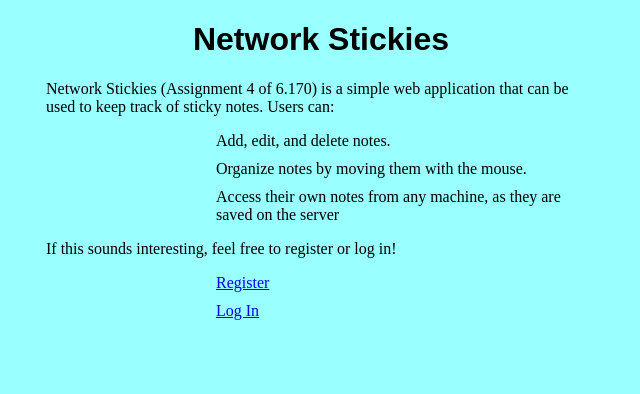
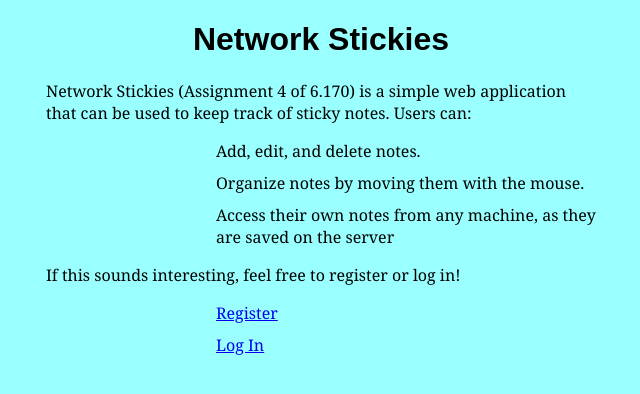
Before and after one commit to rahulraj/web_projects, a Flask app: page / in a window 1280 px wide. Shown: the top 394 px of the page, without its empty margins (319-959 px from the left). Run offline with Flask 2, Linux system fonts and the light colour scheme.

Commit message:
Updated the font of the forms

```diff
--- a/assignment4/src/static/style/noteStyle.css
+++ b/assignment4/src/static/style/noteStyle.css
@@ -24,7 +24,7 @@ h1 {
   font-family: Arial,Verdana,sans-serif;
 }
 section {
-  font-family: "Times New Roman",Georgia,serif;
+  font-family: Georgia,"Times New Roman",serif;
   margin: auto auto;
   width: 550px;
 }
```
